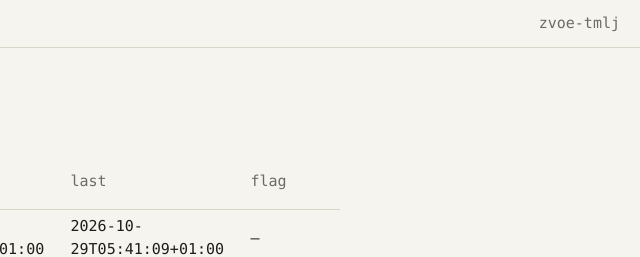
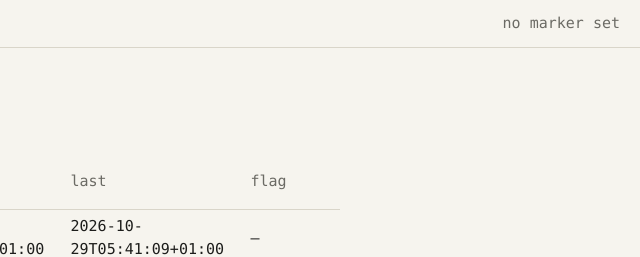
Before and after one commit to em-hache/before-i-looked-pages, a plain HTML site: page index.html in a window 1280 px wide. Shown: the top 257 px of the page, 640-1280 px from the left. Drawn offline with Linux system fonts and the light colour scheme.

Commit message:
preview: remove lane marker after review
Co-Authored-By: Claude Haiku 5.5 <noreply@anthropic.com>

```diff
--- a/index.html
+++ b/index.html
@@ -10,4 +10,4 @@
   th { color: var(--mute); font-weight: normal; }
   .warn { color: var(--warn); }
   .mute { color: var(--mute); }
-</style></head><body><header><strong>rig</strong><span>lane-07</span><span class="marker">zvoe-tmlj</span></header><main><h1>digest · 2026-10-28</h1><table><thead><tr><th>job</th><th>owner</th><th>runs</th><th>retries</th><th>last status</th><th>last error</th><th>first</th><th>last</th><th>flag</th></tr></thead><tbody><tr><td>digest/render</td><td>—</td><td>1</td><td>0</td><td>ok</td><td>—</td><td>2026-10-29T05:41:09+01:00</td><td>2026-10-29T05:41:09+01:00</td><td>—</td></tr><tr class="warn"><td>fixtures/refresh</td><td>rook</td><td>4</td><td>3</td><td>ok</td><td>upstream 503</td><td>2026-10-29T01:30:00+01:00</td><td>2026-10-29T01:37:00+01:00</td><td>[RETRIES 3]</td></tr><tr><td>lane/sync</td><td>rook</td><td>8</td><td>1</td><td>ok</td><td>lock held</td><td>2026-10-28T23:00:06+01:00</td><td>2026-10-29T05:00:04+01:00</td><td>—</td></tr><tr class="warn"><td>notes/backup</td><td>lane-07</td><td>1</td><td>0</td><td>fail</td><td>quota exceeded</td><td>2026-10-29T04:00:01+01:00</td><td>2026-10-29T04:00:01+01:00</td><td>[FAIL]</td></tr><tr><td>rig/rotate-logs</td><td>lane-07</td><td>1</td><td>0</td><td>ok</td><td>—</td><td>2026-10-28T23:00:02+01:00</td><td>2026-10-28T23:00:02+01:00</td><td>—</td></tr></tbody></table><p class="mute">1 unreadable line(s) skipped</p></main></body></html>
+</style></head><body><header><strong>rig</strong><span>lane-07</span><span class="marker">no marker set</span></header><main><h1>digest · 2026-10-28</h1><table><thead><tr><th>job</th><th>owner</th><th>runs</th><th>retries</th><th>last status</th><th>last error</th><th>first</th><th>last</th><th>flag</th></tr></thead><tbody><tr><td>digest/render</td><td>—</td><td>1</td><td>0</td><td>ok</td><td>—</td><td>2026-10-29T05:41:09+01:00</td><td>2026-10-29T05:41:09+01:00</td><td>—</td></tr><tr class="warn"><td>fixtures/refresh</td><td>rook</td><td>4</td><td>3</td><td>ok</td><td>upstream 503</td><td>2026-10-29T01:30:00+01:00</td><td>2026-10-29T01:37:00+01:00</td><td>[RETRIES 3]</td></tr><tr><td>lane/sync</td><td>rook</td><td>8</td><td>1</td><td>ok</td><td>lock held</td><td>2026-10-28T23:00:06+01:00</td><td>2026-10-29T05:00:04+01:00</td><td>—</td></tr><tr class="warn"><td>notes/backup</td><td>lane-07</td><td>1</td><td>0</td><td>fail</td><td>quota exceeded</td><td>2026-10-29T04:00:01+01:00</td><td>2026-10-29T04:00:01+01:00</td><td>[FAIL]</td></tr><tr><td>rig/rotate-logs</td><td>lane-07</td><td>1</td><td>0</td><td>ok</td><td>—</td><td>2026-10-28T23:00:02+01:00</td><td>2026-10-28T23:00:02+01:00</td><td>—</td></tr></tbody></table><p class="mute">1 unreadable line(s) skipped</p></main></body></html>
```
